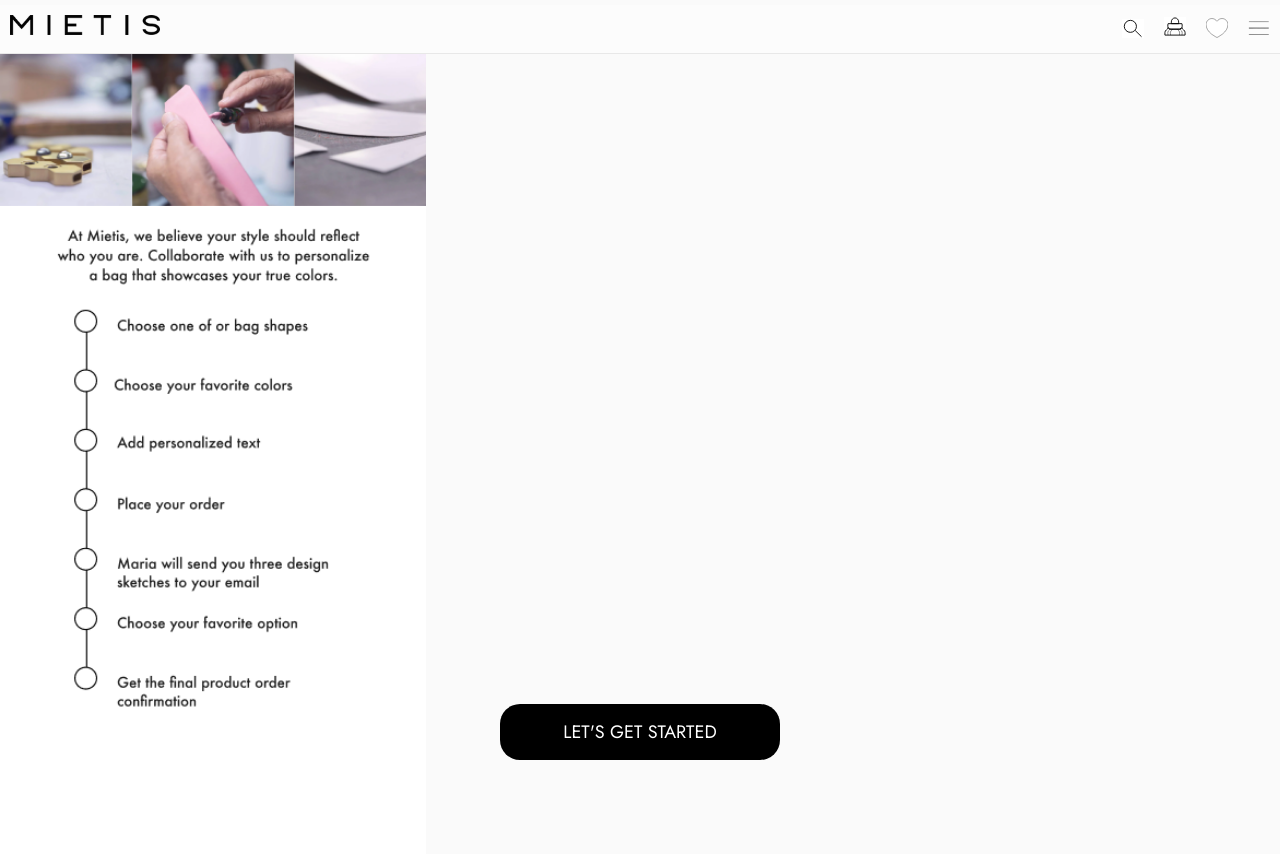
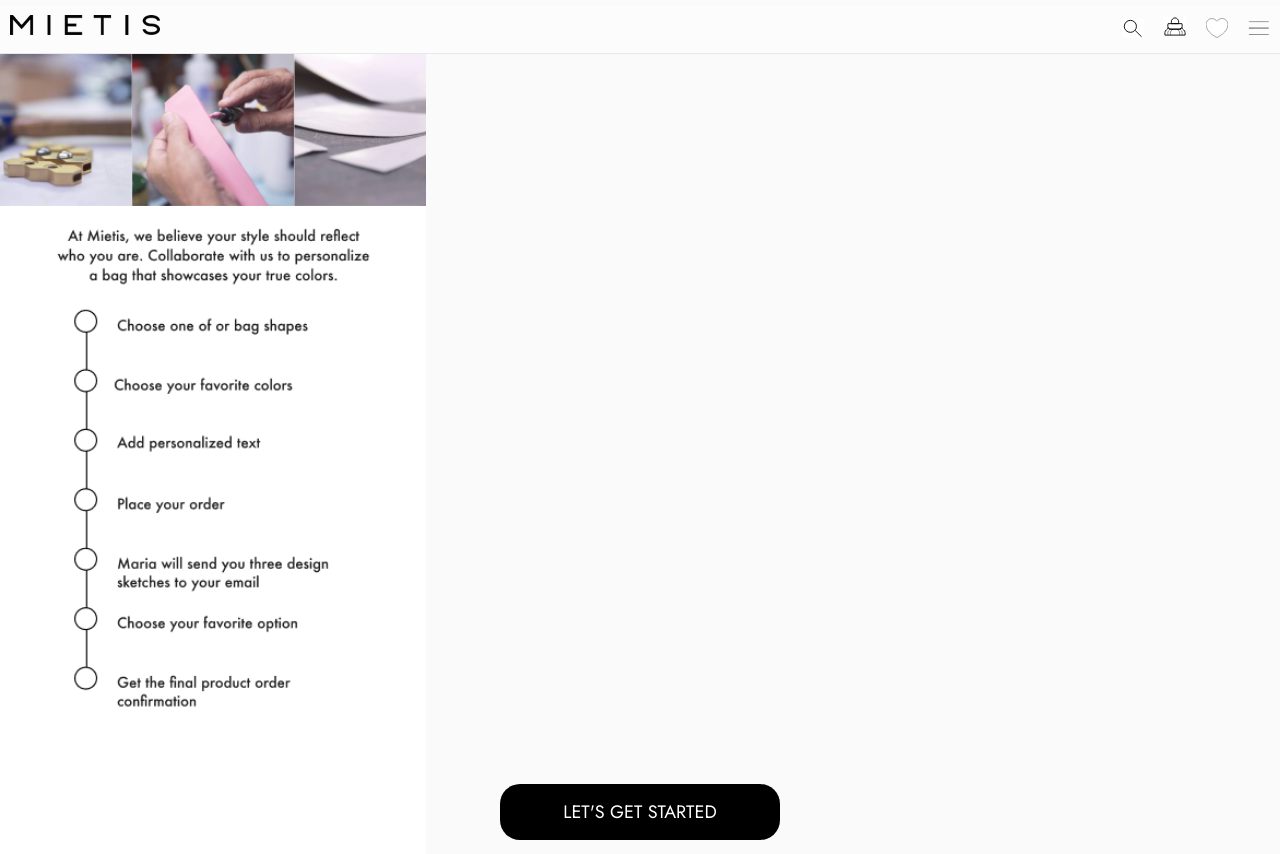
Before and after one commit to phsworks/e-commerce-platform, a React (Vite) app: page / in a window 1280 px wide. Built offline with nearby package versions, Linux system fonts and the light colour scheme.

Commit message:
margin btn

```diff
--- a/src/pages/HomePage.css
+++ b/src/pages/HomePage.css
@@ -8,9 +8,10 @@
 
   .start-btn {
     position: absolute;
-    top: 80%;
+    top: 90%;
     left: 50%;
     transform: translateX(-50%);
+    margin-bottom: 50px;
   }
 
 
```
